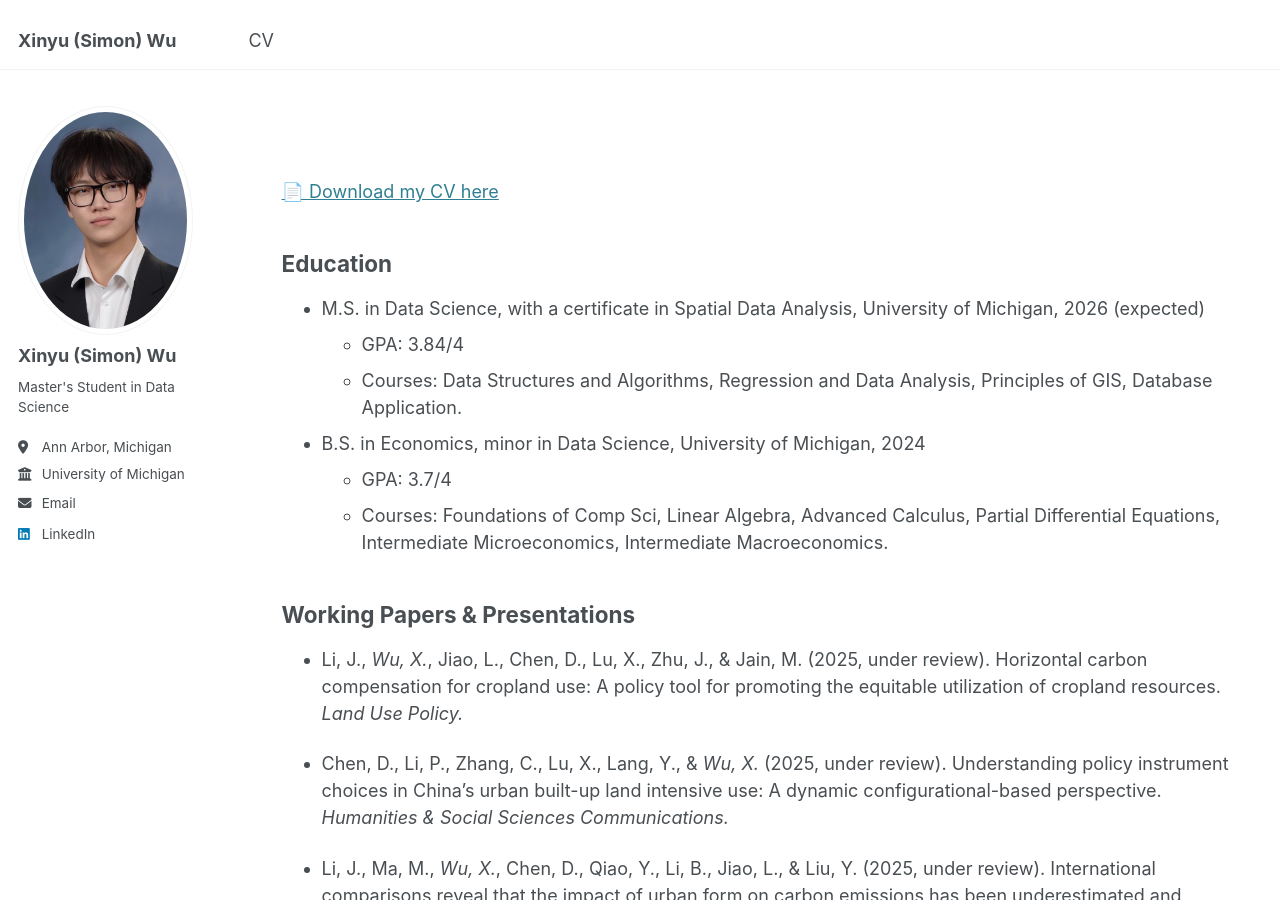
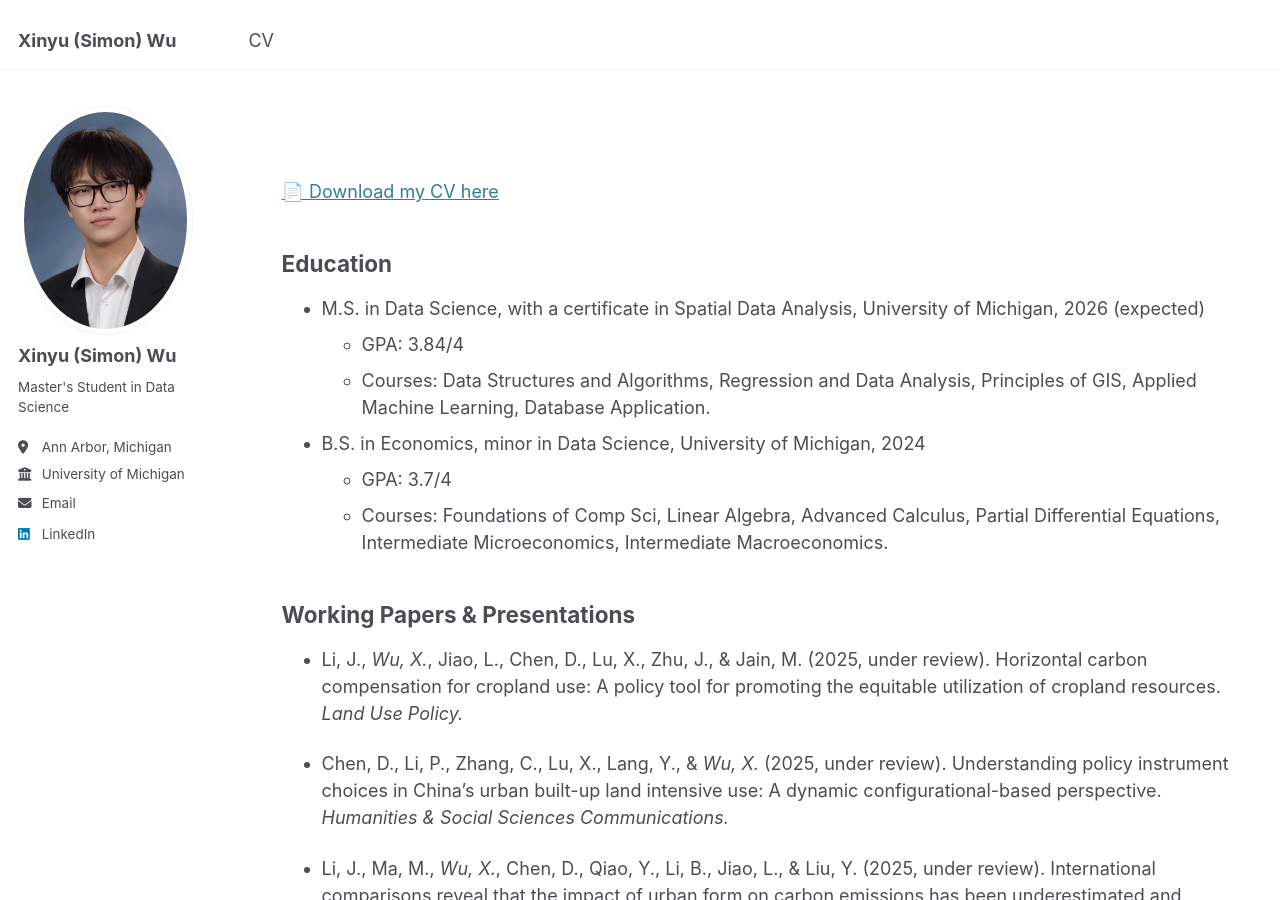
Before and after one commit to Simonxyw/simonxyw.github.io, a Jekyll site: the page built from _pages/cv.md, in a window 1280 px wide and 900 px high. Built offline with Jekyll 4.4.1, drawn with Linux system fonts in a browser that asks for light colours.

Commit message:
Update cv.md

```diff
--- a/_pages/cv.md
+++ b/_pages/cv.md
@@ -16,7 +16,7 @@ Education
 -----
 * M.S. in Data Science, with a certificate in Spatial Data Analysis, University of Michigan, 2026 (expected)
   * GPA: 3.84/4
-  * Courses: Data Structures and Algorithms, Regression and Data Analysis, Principles of GIS, Database Application.
+  * Courses: Data Structures and Algorithms, Regression and Data Analysis, Principles of GIS, Applied Machine Learning, Database Application.
 * B.S. in Economics, minor in Data Science, University of Michigan, 2024
   * GPA: 3.7/4
   * Courses: Foundations of Comp Sci, Linear Algebra, Advanced Calculus, Partial Differential Equations, Intermediate Microeconomics, Intermediate Macroeconomics.
```
